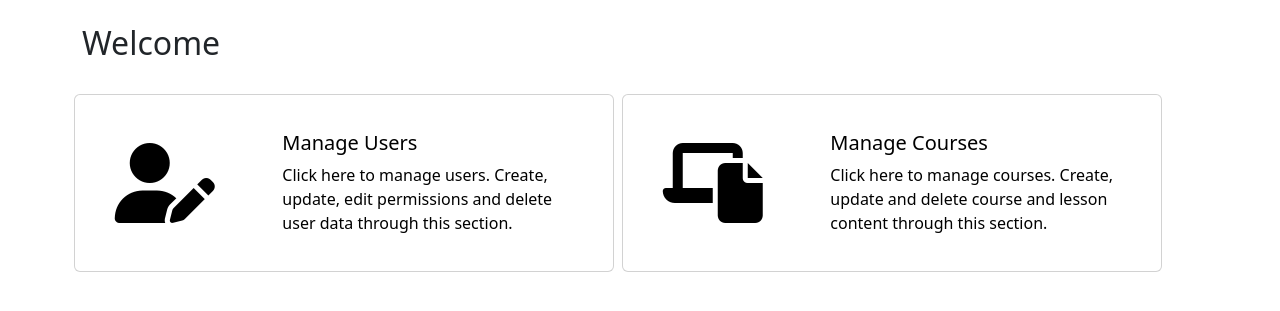
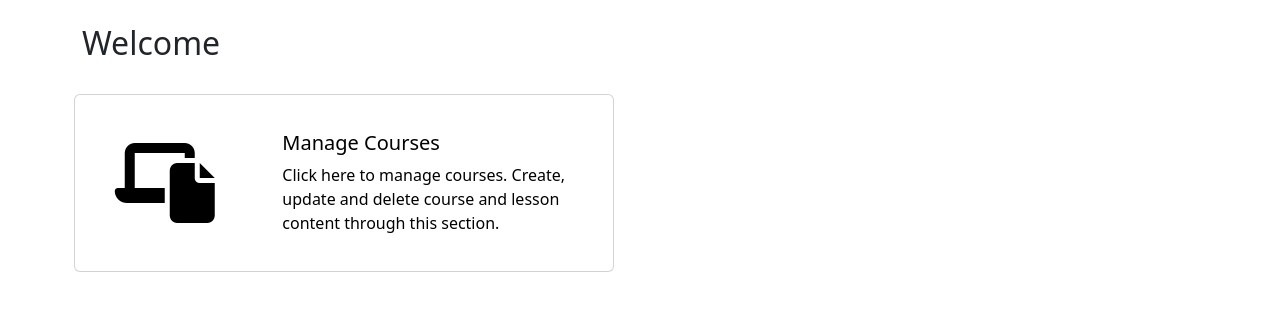
Before and after one commit to GitHubWestie/Milestone-Project-Four, a Django app: page /administration/ in a window 1280 px wide. Shown: the part 74-385 px from the top of the page. Run offline with Django 5.2, Linux system fonts and the light colour scheme; the visitor is signed in with stand-in values (Sample User, id 1); some libraries are stand-ins or nearby versions.

Commit message:
Updated readme

```diff
--- a/administration/templates/administration/admin.html
+++ b/administration/templates/administration/admin.html
@@ -10,22 +10,6 @@
 </div>
 <div class="container">
     <div class="row mt-4">
-        <div class="card mb-3 mx-1" style="max-width: 540px;">
-            <a href="">
-                <div class="row">
-                    <div class="col-md-4 d-flex justify-content-center align-items-center p-5">
-                        <i class="fa-solid fa-user-pen fa-5x"></i>
-                    </div>
-                    <div class="col-md-8 d-flex align-items-center mt-0 py-3">
-                        <div class="card-body">
-                            <h5 class="card-title">Manage Users</h5>
-                            <p class="card-text">Click here to manage users. Create, update, edit permissions and delete
-                                user data through this section.</p>
-                        </div>
-                    </div>
-                </div>
-            </a>
-        </div>
         <div class="card mb-3 mx-1" style="max-width: 540px;">
             <a href="{% url 'course_admin' %}">
                 <div class="row">
```
Also changed, not shown: README.md, administration/templates/administration/user-admin.html (deleted), media/course-logo/file_type_homeassistant_icon_130543.png (deleted), media/course-logo/file_type_homeassistant_icon_130543_J1LIz57.png (deleted), media/course-logo/file_type_homeassistant_icon_130543_LGwROLT.png (deleted), media/course-logo/file_type_homeassistant_icon_130543_LmERqKF.png (deleted), media/course-logo/file_type_homeassistant_icon_130543_OrwCEOP.png (deleted), other_media/README_files/basket.png (added), other_media/README_files/test-sheet-1.png (added), other_media/README_files/test-sheet-2.png (added), other_media/README_files/test-sheet-3.png (added).
